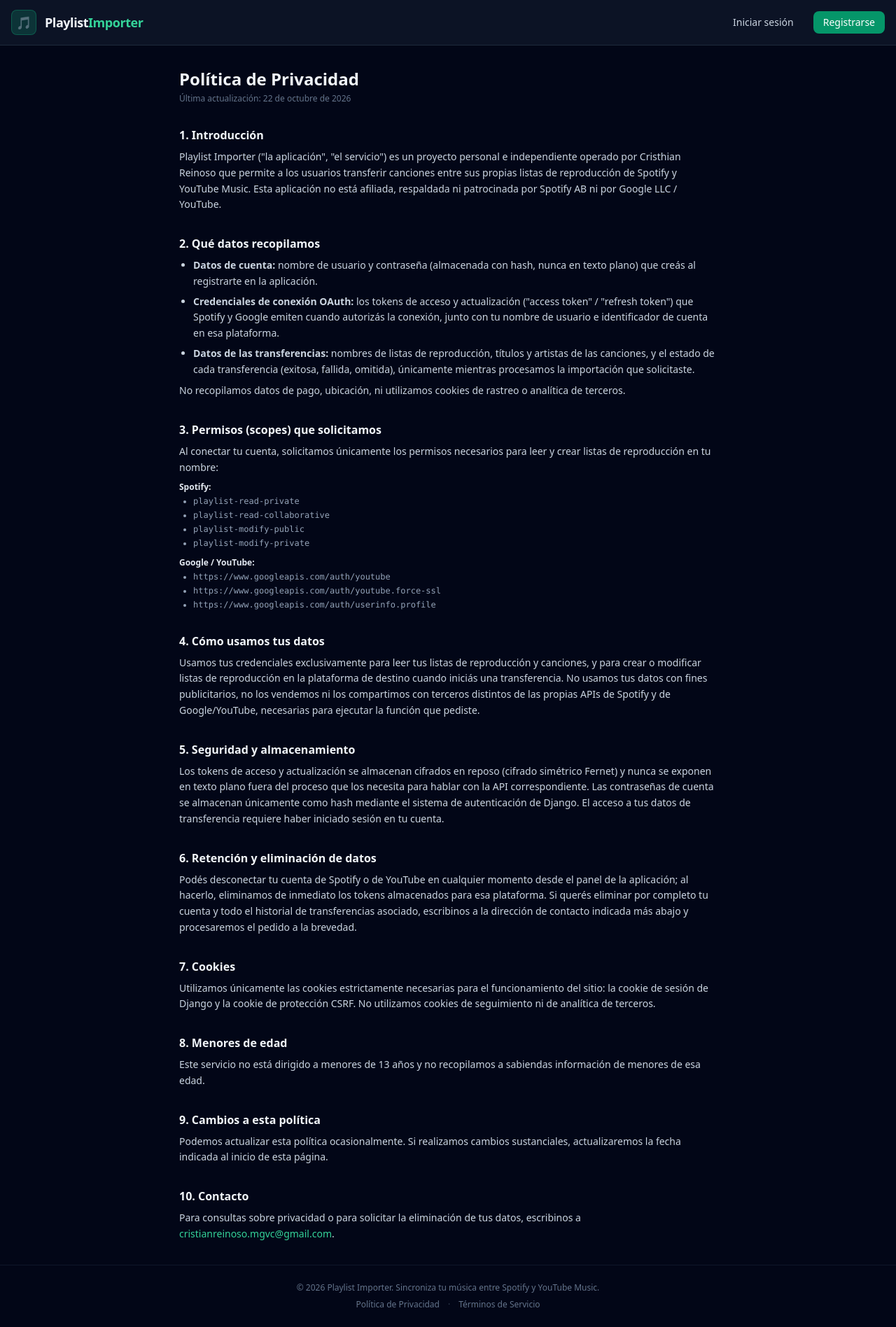
After one commit to crisleo94/playlist-importer, a Django app: page /privacy/ in a window 1280 px wide. The commit adds this page. Shown: the whole page at 70% size. Run offline with Django 5.2, Linux system fonts and the light colour scheme; parts of the project's set-up code (start-up, migrations or seed data) failed here and were passed over; some libraries are stand-ins or nearby versions.

Commit message:
feat(legal): add privacy policy and terms of service pages
Required for the Google OAuth consent screen's App domain section
(privacy policy link, terms of service link). Pages describe the
app's actual data handling: encrypted OAuth token storage, the exact
Spotify/YouTube scopes requested, no third-party tracking, and how
to disconnect or request data deletion. Linked from the site footer
so they're reachable without authentication.

```diff
--- a/config/urls.py
+++ b/config/urls.py
@@ -1,12 +1,14 @@
 from django.contrib import admin
 from django.urls import path, include
 from django.shortcuts import redirect
-from django.views.generic import RedirectView
+from django.views.generic import RedirectView, TemplateView
 
 urlpatterns = [
     path('favicon.ico', RedirectView.as_view(url='/static/favicon.svg', permanent=True)),
     path('admin/', admin.site.urls),
     path('', lambda request: redirect('importer:dashboard'), name='root'),
+    path('privacy/', TemplateView.as_view(template_name='legal/privacy.html'), name='privacy'),
+    path('terms/', TemplateView.as_view(template_name='legal/terms.html'), name='terms'),
     path('accounts/', include('apps.accounts.urls')),
     path('integrations/', include('apps.integrations.urls')),
     path('dashboard/', include('apps.importer.urls')),
--- a/templates/base.html
+++ b/templates/base.html
@@ -77,8 +77,13 @@
         {% block content %}{% endblock %}
     </main>
 
-    <footer class="border-t border-slate-900 py-6 text-center text-xs text-slate-500 bg-slate-950">
+    <footer class="border-t border-slate-900 py-6 text-center text-xs text-slate-500 bg-slate-950 space-y-2">
         <p>&copy; {% now "Y" %} Playlist Importer. Sincroniza tu música entre Spotify y YouTube Music.</p>
+        <p class="flex items-center justify-center gap-3">
+            <a href="{% url 'privacy' %}" class="hover:text-slate-300 transition">Política de Privacidad</a>
+            <span class="text-slate-700">·</span>
+            <a href="{% url 'terms' %}" class="hover:text-slate-300 transition">Términos de Servicio</a>
+        </p>
     </footer>
 </body>
 </html>
--- /dev/null
+++ b/templates/legal/privacy.html
@@ -0,0 +1,115 @@
+{% extends "base.html" %}
+
+{% block title %}Política de Privacidad - Playlist Importer{% endblock %}
+
+{% block content %}
+<div class="max-w-3xl mx-auto prose-sm">
+    <h1 class="text-2xl font-bold text-slate-100 mb-1">Política de Privacidad</h1>
+    <p class="text-xs text-slate-500 mb-8">Última actualización: 22 de octubre de 2026</p>
+
+    <div class="space-y-8 text-sm text-slate-300 leading-relaxed">
+        <section>
+            <h2 class="text-base font-bold text-slate-100 mb-2">1. Introducción</h2>
+            <p>
+                Playlist Importer ("la aplicación", "el servicio") es un proyecto personal e independiente
+                operado por Cristhian Reinoso que permite a los usuarios transferir canciones entre sus
+                propias listas de reproducción de Spotify y YouTube Music. Esta aplicación no está afiliada,
+                respaldada ni patrocinada por Spotify AB ni por Google LLC / YouTube.
+            </p>
+        </section>
+
+        <section>
+            <h2 class="text-base font-bold text-slate-100 mb-2">2. Qué datos recopilamos</h2>
+            <ul class="list-disc pl-5 space-y-1.5">
+                <li><strong>Datos de cuenta:</strong> nombre de usuario y contraseña (almacenada con hash, nunca en texto plano) que creás al registrarte en la aplicación.</li>
+                <li><strong>Credenciales de conexión OAuth:</strong> los tokens de acceso y actualización ("access token" / "refresh token") que Spotify y Google emiten cuando autorizás la conexión, junto con tu nombre de usuario e identificador de cuenta en esa plataforma.</li>
+                <li><strong>Datos de las transferencias:</strong> nombres de listas de reproducción, títulos y artistas de las canciones, y el estado de cada transferencia (exitosa, fallida, omitida), únicamente mientras procesamos la importación que solicitaste.</li>
+            </ul>
+            <p class="mt-2">No recopilamos datos de pago, ubicación, ni utilizamos cookies de rastreo o analítica de terceros.</p>
+        </section>
+
+        <section>
+            <h2 class="text-base font-bold text-slate-100 mb-2">3. Permisos (scopes) que solicitamos</h2>
+            <p class="mb-2">Al conectar tu cuenta, solicitamos únicamente los permisos necesarios para leer y crear listas de reproducción en tu nombre:</p>
+            <p class="font-semibold text-slate-200 text-xs mb-1">Spotify:</p>
+            <ul class="list-disc pl-5 space-y-1 text-xs font-mono text-slate-400">
+                <li>playlist-read-private</li>
+                <li>playlist-read-collaborative</li>
+                <li>playlist-modify-public</li>
+                <li>playlist-modify-private</li>
+            </ul>
+            <p class="font-semibold text-slate-200 text-xs mt-3 mb-1">Google / YouTube:</p>
+            <ul class="list-disc pl-5 space-y-1 text-xs font-mono text-slate-400">
+                <li>https://www.googleapis.com/auth/youtube</li>
+                <li>https://www.googleapis.com/auth/youtube.force-ssl</li>
+                <li>https://www.googleapis.com/auth/userinfo.profile</li>
+            </ul>
+        </section>
+
+        <section>
+            <h2 class="text-base font-bold text-slate-100 mb-2">4. Cómo usamos tus datos</h2>
+            <p>
+                Usamos tus credenciales exclusivamente para leer tus listas de reproducción y canciones, y
+                para crear o modificar listas de reproducción en la plataforma de destino cuando iniciás una
+                transferencia. No usamos tus datos con fines publicitarios, no los vendemos ni los compartimos
+                con terceros distintos de las propias APIs de Spotify y de Google/YouTube, necesarias para
+                ejecutar la función que pediste.
+            </p>
+        </section>
+
+        <section>
+            <h2 class="text-base font-bold text-slate-100 mb-2">5. Seguridad y almacenamiento</h2>
+            <p>
+                Los tokens de acceso y actualización se almacenan cifrados en reposo (cifrado simétrico Fernet)
+                y nunca se exponen en texto plano fuera del proceso que los necesita para hablar con la API
+                correspondiente. Las contraseñas de cuenta se almacenan únicamente como hash mediante el sistema
+                de autenticación de Django. El acceso a tus datos de transferencia requiere haber iniciado sesión
+                en tu cuenta.
+            </p>
+        </section>
+
+        <section>
+            <h2 class="text-base font-bold text-slate-100 mb-2">6. Retención y eliminación de datos</h2>
+            <p>
+                Podés desconectar tu cuenta de Spotify o de YouTube en cualquier momento desde el panel de la
+                aplicación; al hacerlo, eliminamos de inmediato los tokens almacenados para esa plataforma. Si
+                querés eliminar por completo tu cuenta y todo el historial de transferencias asociado, escribinos
+                a la dirección de contacto indicada más abajo y procesaremos el pedido a la brevedad.
+            </p>
+        </section>
+
+        <section>
+            <h2 class="text-base font-bold text-slate-100 mb-2">7. Cookies</h2>
+            <p>
+                Utilizamos únicamente las cookies estrictamente necesarias para el funcionamiento del sitio:
+                la cookie de sesión de Django y la cookie de protección CSRF. No utilizamos cookies de
+                seguimiento ni de analítica de terceros.
+            </p>
+        </section>
+
+        <section>
+            <h2 class="text-base font-bold text-slate-100 mb-2">8. Menores de edad</h2>
+            <p>
+                Este servicio no está dirigido a menores de 13 años y no recopilamos a sabiendas información
+                de menores de esa edad.
+            </p>
+        </section>
+
+        <section>
+            <h2 class="text-base font-bold text-slate-100 mb-2">9. Cambios a esta política</h2>
+            <p>
+                Podemos actualizar esta política ocasionalmente. Si realizamos cambios sustanciales,
+                actualizaremos la fecha indicada al inicio de esta página.
+            </p>
+        </section>
+
+        <section>
+            <h2 class="text-base font-bold text-slate-100 mb-2">10. Contacto</h2>
+            <p>
+                Para consultas sobre privacidad o para solicitar la eliminación de tus datos, escribinos a
+                <a href="mailto:cristianreinoso.mgvc@gmail.com" class="text-emerald-400 hover:underline">cristianreinoso.mgvc@gmail.com</a>.
+            </p>
+        </section>
+    </div>
+</div>
+{% endblock %}
```
Also changed, not shown: apps/accounts/tests.py (+20 -0 lines), templates/legal/terms.html (added, +96 -0 lines).
